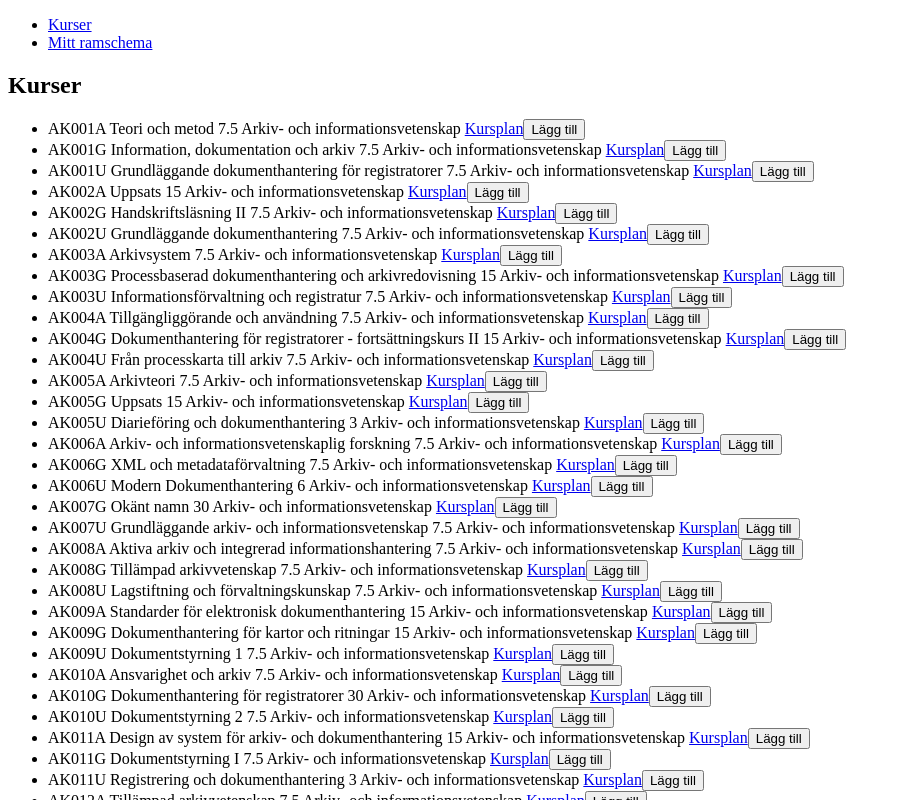
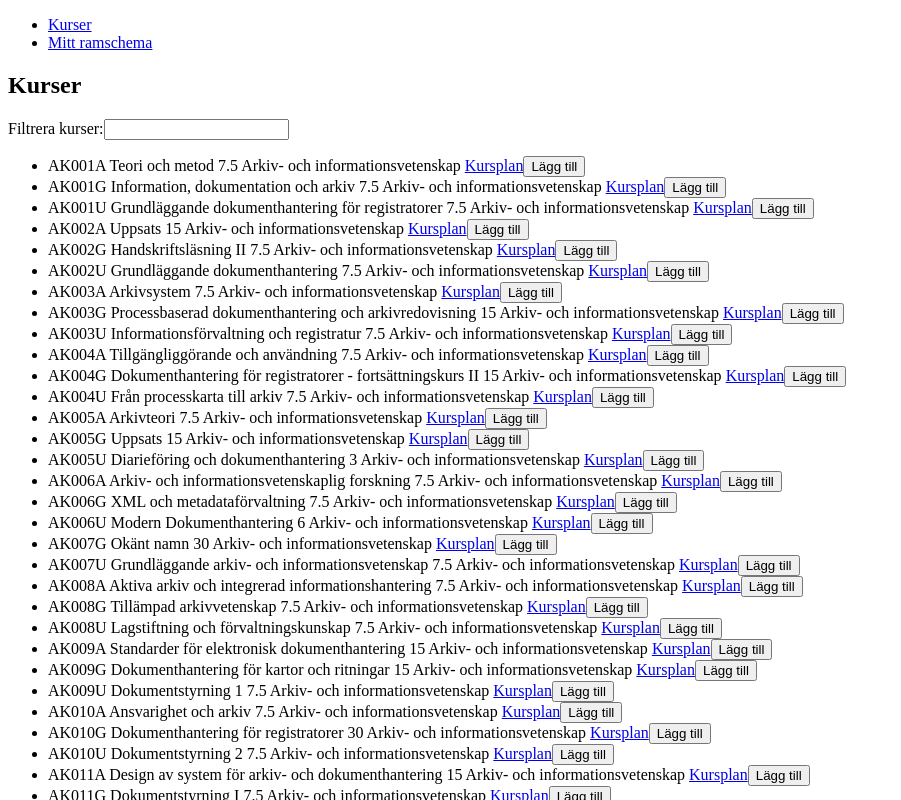
Before and after one commit to hildingx/dt208g_project_soun, an Angular app: page /courses in a window 1280 px wide. Shown: the top 800 px of the page, without its empty margins (0-901 px from the left). Built offline with nearby package versions, Linux system fonts and the light colour scheme.

Commit message:
Lagt till sök/filtrering-funktionalitet.

```diff
--- a/src/app/course-search/course-search.component.html
+++ b/src/app/course-search/course-search.component.html
@@ -1,6 +1,12 @@
 <h2>Kurser</h2>
+
+<div class="filter">
+    <label for="filter">Filtrera kurser:</label>
+    <input type="text" id="filter" [(ngModel)]="filterValue" (input)="applyFilter()">
+</div>
+
 <ul>
-    <li *ngFor="let course of courseList">
+    <li *ngFor="let course of filteredCourseList">
         {{ course.courseCode }}
         {{ course.courseName }}
         {{ course.points }}
--- a/src/app/course-search/course-search.component.ts
+++ b/src/app/course-search/course-search.component.ts
@@ -3,17 +3,20 @@ import { Course } from '../models/course';
 import { CourseDataService } from '../services/course-data.service';
 import { CommonModule } from '@angular/common';
 import { ScheduleService } from '../services/schedule.service';
+import { FormsModule } from '@angular/forms';
 
 @Component({
   selector: 'app-course-search',
   standalone: true,
-  imports: [CommonModule],
+  imports: [CommonModule, FormsModule],
   templateUrl: './course-search.component.html',
   styleUrl: './course-search.component.css'
 })
 export class CourseSearchComponent {
   //Egenskaper
   courseList: Course[] = [];
+  filteredCourseList: Course[] = [];
+  filterValue: string = "";
 
   constructor(private courseData: CourseDataService, private scheduleService: ScheduleService) {}
 
@@ -21,7 +24,15 @@ export class CourseSearchComponent {
   ngOnInit() {
     this.courseData.getCourses().subscribe(data => {
       this.courseList = data;
+      this.filteredCourseList = data;
     });
+  }
+
+  applyFilter(): void {
+    this.filteredCourseList = this.courseList.filter((course) =>
+      course.courseCode.toLowerCase().includes(this.filterValue.toLowerCase()) ||
+      course.courseName.toLowerCase().includes(this.filterValue.toLowerCase())
+    );
   }
 
   addToSchedule(course: Course) {
```
